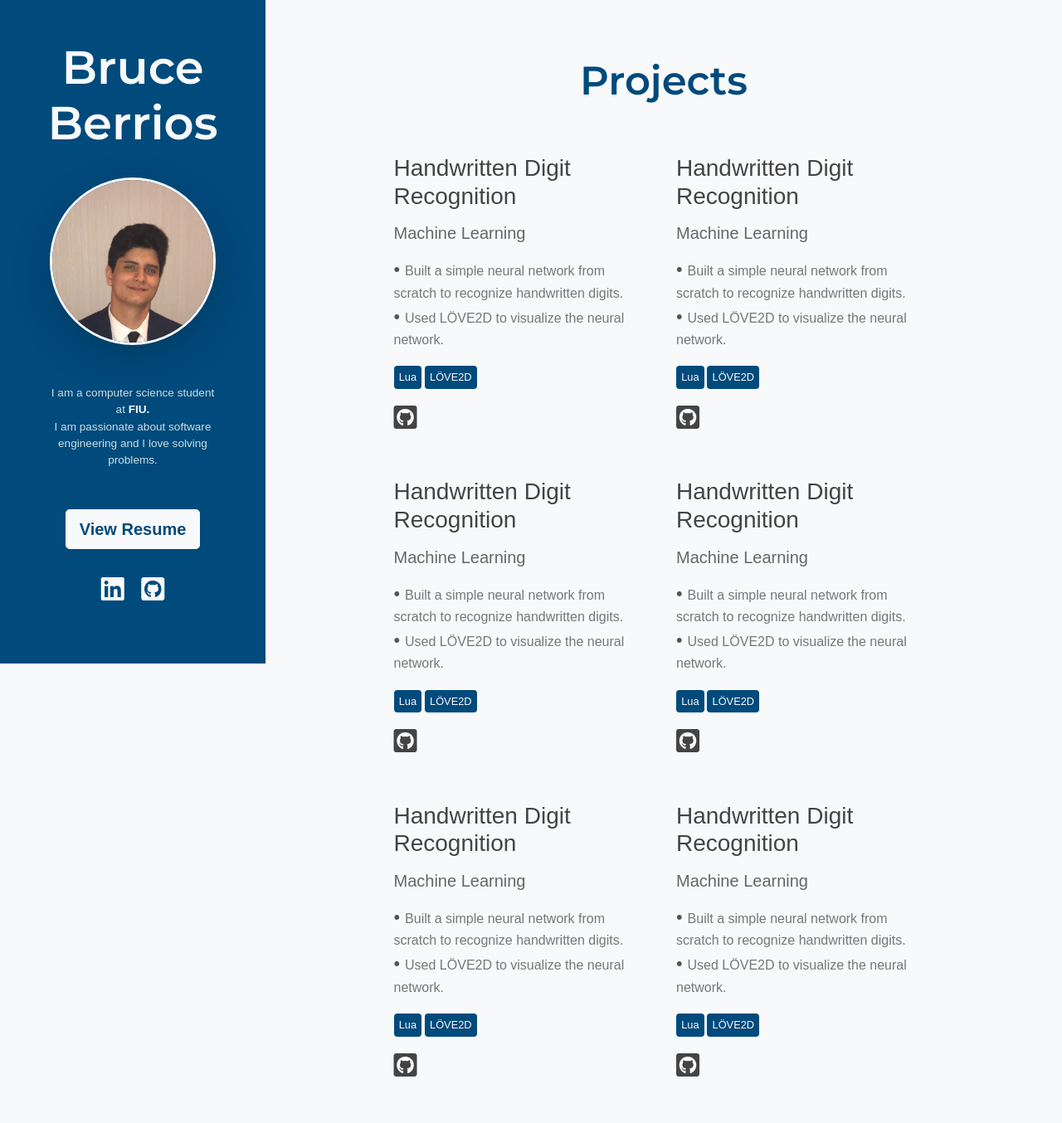
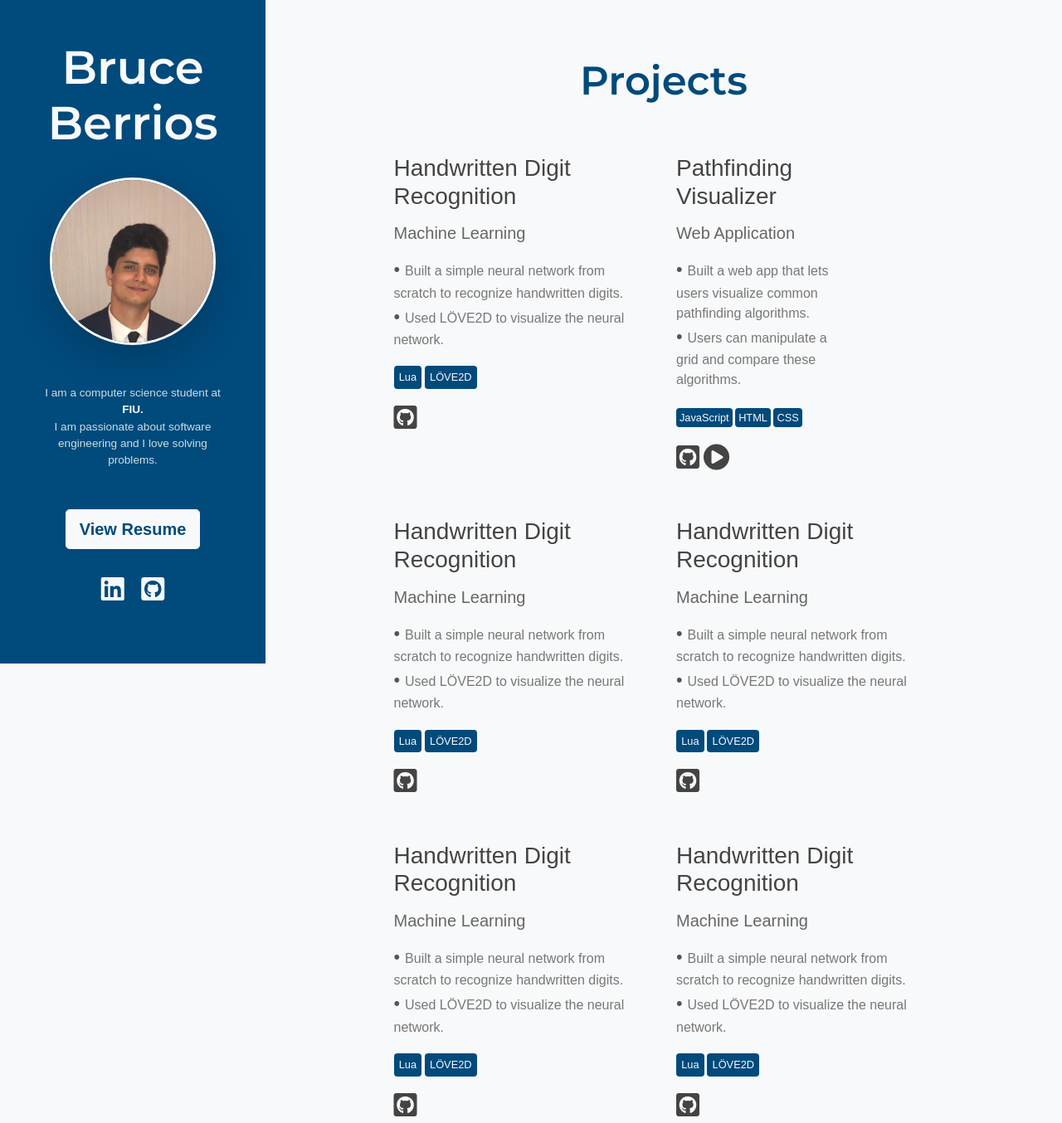
Before and after one commit to Bruception/Bruception.github.io, a plain HTML site: page index.html in a window 1280 px wide. Shown: the whole page at 83% size. Drawn offline with nearby package versions, Linux system fonts and the light colour scheme; a web font is replaced by a local one.

```diff
--- a/css/styles.css
+++ b/css/styles.css
@@ -10,20 +10,18 @@
   font-family: 'Montserrat', sans-serif;
 }
 
-
 .sidebar {
-  width: 100%;
-  height: 100%;
+  height: 100vh;
+  overflow: auto;
   position: fixed;
+  padding: 2rem 5% 2rem 5%;
+  text-align: center;
+  background-color: #004a7c;
+  color: #f8f9fa;
+  margin: auto;
 }
 
 /* Intro Section */
-.intro-div {
-  padding: 2rem 5% 1rem 5%;
-  text-align: center;
-  background-color: #004a7c;
-  color: #f8f9fa;
-}
 
 .name {
   font-weight: 500;
@@ -140,11 +138,11 @@
   padding: 2%;
 }
 
-.project-git {
+.project-link {
   color: #444444;
 }
 
-.project-git:hover {
+.project-:hover {
   color: #777777;
 }
 
@@ -153,6 +151,11 @@
 
   .sidebar {
     position: static;
+    height: auto;
+  }
+
+  .name {
+    font-size: 4.5rem;
   }
 
   .statement {
--- a/index.html
+++ b/index.html
@@ -18,10 +18,9 @@
 <body>
   <div class="container-fluid">
     <div class="row">
-
-      <div class="col-lg-3 col-sm-12 px-0 sidebar intro-div">
+        <div class="col-lg-3 col-sm-12 px-0 sidebar">
           <section id="intro">
-          <div class="container-fluid inner-intro">
+          <div class="intro-div">
             <h1 class="name">Bruce Berrios</h1>
             <img class="img-fluid shadow-lg profile-pic" src="images/bruce.jpg" alt="Picture of Bruce Berrios">
             <p class="statement">
@@ -37,7 +36,6 @@
           </div>
           </section>
         </div>
-
         <div class="col-lg-9 offset-lg-3 col-sm-12">
           <section id="projects">
           <div class="container-fluid projects-div">
@@ -51,7 +49,18 @@
                   <li class="detail-item">Used LÖVE2D to visualize the neural network.</li>
                 </ul>
                 <h4 class="project-skills"><span class="skill rounded">Lua</span> <span class="skill rounded">LÖVE2D</span></h4>
-                <a class="project-git" href="https://github.com/Bruception/DigitRecognitionLOVE"><span class="fab fa-github-square fa-2x"></span></a>
+                <a class="project-link" href="https://github.com/Bruception/DigitRecognitionLOVE"><span class="fab fa-github-square fa-2x"></span></a>
+              </div>
+              <div class="project col-lg-4 col-md-6">
+                <h2 class="project-name">Pathfinding Visualizer</h2>
+                <h3 class="project-type">Web Application</h3>
+                <ul class="project-detail">
+                  <li class="detail-item">Built a web app that lets users visualize common pathfinding algorithms.</li>
+                  <li class="detail-item">Users can manipulate a grid and compare these algorithms.</li>
+                </ul>
+                <h4 class="project-skills"><span class="skill rounded">JavaScript</span> <span class="skill rounded">HTML</span> <span class="skill rounded">CSS</span></h4>
+                <a class="project-link" href="https://github.com/Bruception/PathfindingVisualizer"><span class="fab fa-github-square fa-2x"></span></a>
+                <a class="project-link" href="http://www.bruceberrios.me/PathfindingVisualizer/"><span class="fas fa-play-circle fa-2x"></span></a>
               </div>
               <div class="project col-lg-6 col-md-6">
                 <h2 class="project-name">Handwritten Digit Recognition</h2>
@@ -61,7 +70,7 @@
                   <li class="detail-item">Used LÖVE2D to visualize the neural network.</li>
                 </ul>
                 <h4 class="project-skills"><span class="skill rounded">Lua</span> <span class="skill rounded">LÖVE2D</span></h4>
-                <a class="project-git" href="https://github.com/Bruception/DigitRecognitionLOVE"><span class="fab fa-github-square fa-2x"></span></a>
+                <a class="project-link" href="https://github.com/Bruception/DigitRecognitionLOVE"><span class="fab fa-github-square fa-2x"></span></a>
               </div>
               <div class="project col-lg-6 col-md-6">
                 <h2 class="project-name">Handwritten Digit Recognition</h2>
@@ -71,7 +80,7 @@
                   <li class="detail-item">Used LÖVE2D to visualize the neural network.</li>
                 </ul>
                 <h4 class="project-skills"><span class="skill rounded">Lua</span> <span class="skill rounded">LÖVE2D</span></h4>
-                <a class="project-git" href="https://github.com/Bruception/DigitRecognitionLOVE"><span class="fab fa-github-square fa-2x"></span></a>
+                <a class="project-link" href="https://github.com/Bruception/DigitRecognitionLOVE"><span class="fab fa-github-square fa-2x"></span></a>
               </div>
               <div class="project col-lg-6 col-md-6">
                 <h2 class="project-name">Handwritten Digit Recognition</h2>
@@ -81,7 +90,7 @@
                   <li class="detail-item">Used LÖVE2D to visualize the neural network.</li>
                 </ul>
                 <h4 class="project-skills"><span class="skill rounded">Lua</span> <span class="skill rounded">LÖVE2D</span></h4>
-                <a class="project-git" href="https://github.com/Bruception/DigitRecognitionLOVE"><span class="fab fa-github-square fa-2x"></span></a>
+                <a class="project-link" href="https://github.com/Bruception/DigitRecognitionLOVE"><span class="fab fa-github-square fa-2x"></span></a>
               </div>
               <div class="project col-lg-6 col-md-6">
                 <h2 class="project-name">Handwritten Digit Recognition</h2>
@@ -91,17 +100,7 @@
                   <li class="detail-item">Used LÖVE2D to visualize the neural network.</li>
                 </ul>
                 <h4 class="project-skills"><span class="skill rounded">Lua</span> <span class="skill rounded">LÖVE2D</span></h4>
-                <a class="project-git" href="https://github.com/Bruception/DigitRecognitionLOVE"><span class="fab fa-github-square fa-2x"></span></a>
-              </div>
-              <div class="project col-lg-6 col-md-6">
-                <h2 class="project-name">Handwritten Digit Recognition</h2>
-                <h3 class="project-type">Machine Learning</h3>
-                <ul class="project-detail">
-                  <li class="detail-item">Built a simple neural network from scratch to recognize handwritten digits.</li>
-                  <li class="detail-item">Used LÖVE2D to visualize the neural network.</li>
-                </ul>
-                <h4 class="project-skills"><span class="skill rounded">Lua</span> <span class="skill rounded">LÖVE2D</span></h4>
-                <a class="project-git" href="https://github.com/Bruception/DigitRecognitionLOVE"><span class="fab fa-github-square fa-2x"></span></a>
+                <a class="project-link" href="https://github.com/Bruception/DigitRecognitionLOVE"><span class="fab fa-github-square fa-2x"></span></a>
               </div>
             </div>
           </div>
```
Lines whose indentation alone changed are shown as unchanged.
